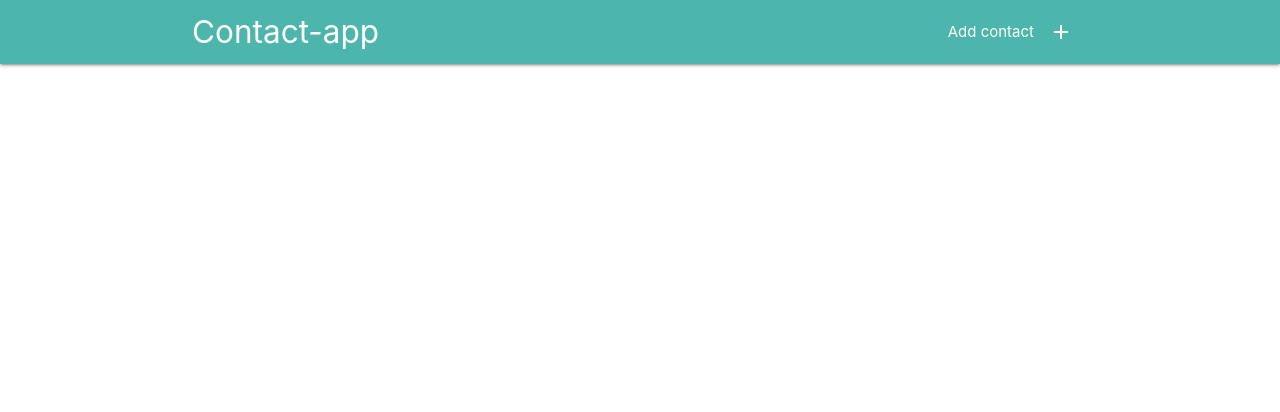
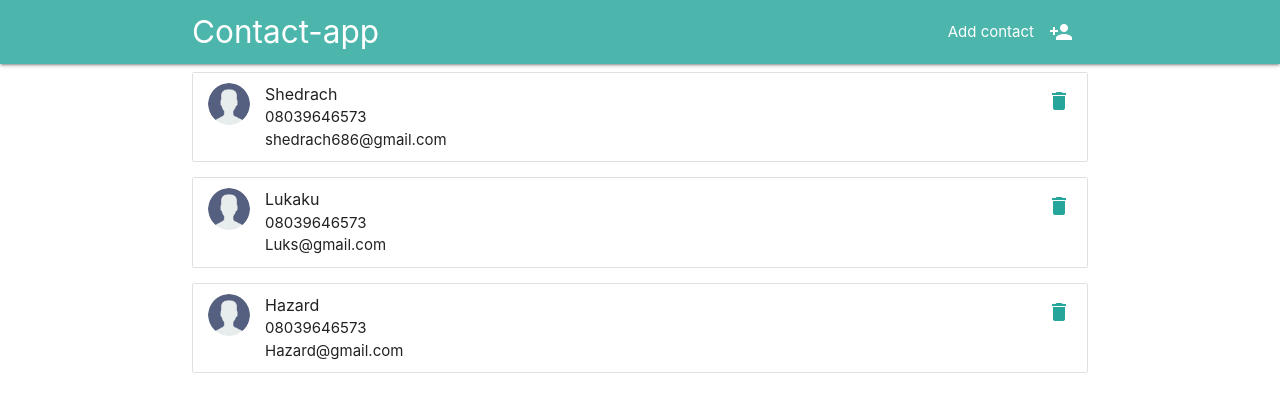
Before and after one commit to shedrachIkenna/Contact-app-React, a React (Create React App) app: page / in a window 1280 px wide. Shown: the top 412 px of the page. Built offline with nearby package versions, Linux system fonts and the light colour scheme.

Commit message:
List and delete contact feature added

```diff
--- a/src/App.js
+++ b/src/App.js
@@ -1,14 +1,25 @@
-import React, { Component } from 'react'
+import { useState } from 'react'
+import ContactList from './components/contacts/ContactList'
 import Navbar from './components/ui/Navbar'
 
-class App extends Component {
-  render() {
+const App = () => {
+  const [contacts, setContacts] = useState([
+    {id:1 , name:'Shedrach', number:'08039646573', email:'shedrach686@gmail.com'},
+    {id:2 , name:'Lukaku', number:'08039646573', email:'Luks@gmail.com'},
+    {id:3 , name:'Hazard', number:'08039646573', email:'Hazard@gmail.com'}
+  ])
+
+  const handleDelete = (id) => {
+    const newContacts = contacts.filter((contact) => contact.id !== id);
+    setContacts(newContacts);
+
+  }
     return (
       <div className="App">
        <Navbar />
+       <ContactList contacts={contacts} handleDelete={handleDelete}/>
       </div>
     );
-  }
 }
 
 export default App;
--- a/src/components/contacts/ContactList.js
+++ b/src/components/contacts/ContactList.js
@@ -0,0 +1,26 @@
+import user from '../../images/user.png'
+const ContactList = ({contacts, handleDelete}) => {
+    console.log(contacts)
+    return (
+        <div className="contactList">
+            {
+                contacts.map((contact) => (
+                    <div className="contact-preview container"  key={contact.id}>
+                        <ul className="collection">
+                        <li className="collection-item avatar">
+                            <img src={user} alt="user" className="circle"/>
+                            <span className="title">{contact.name}</span>
+                            <p>{contact.number}<br/>
+                                {contact.email}
+                            </p>
+                            <a href="#" className="secondary-content" onClick={() => handleDelete(contact.id)}><i className="material-icons">delete</i></a>
+                        </li>
+                        </ul>
+                    </div>
+                ))
+            }
+        </div>
+    )
+}
+
+export default ContactList
--- a/src/components/ui/Navbar.js
+++ b/src/components/ui/Navbar.js
@@ -1,4 +1,4 @@
-import React from 'react'
+
 
 const Navbar = () => {
     return (
@@ -6,7 +6,7 @@ const Navbar = () => {
             <div className="nav-wrapper container">
                 <a href="#!" className="brand-logo">Contact-app</a>
                 <ul className="right hide-on-med-and-down">
-                    <li><a href="badges.html"><i className="material-icons right">add</i>Add contact</a></li>
+                    <li><a href="badges.html"><i className="material-icons right">person_add</i>Add contact</a></li>
                 </ul>
             </div>
         </nav>
```
Also changed, not shown: src/components/contacts/AddContact.js (+23 -0 lines), src/images/user.png (added).
